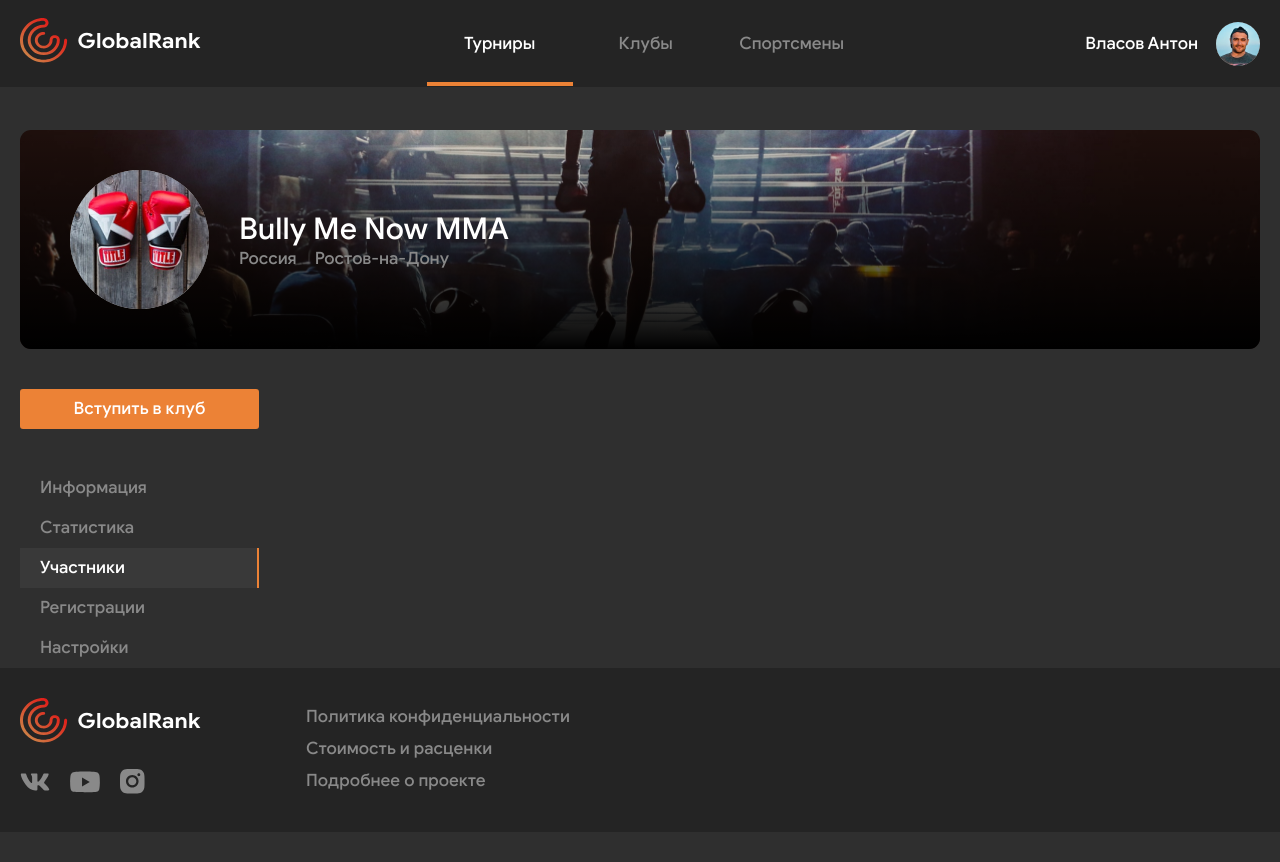
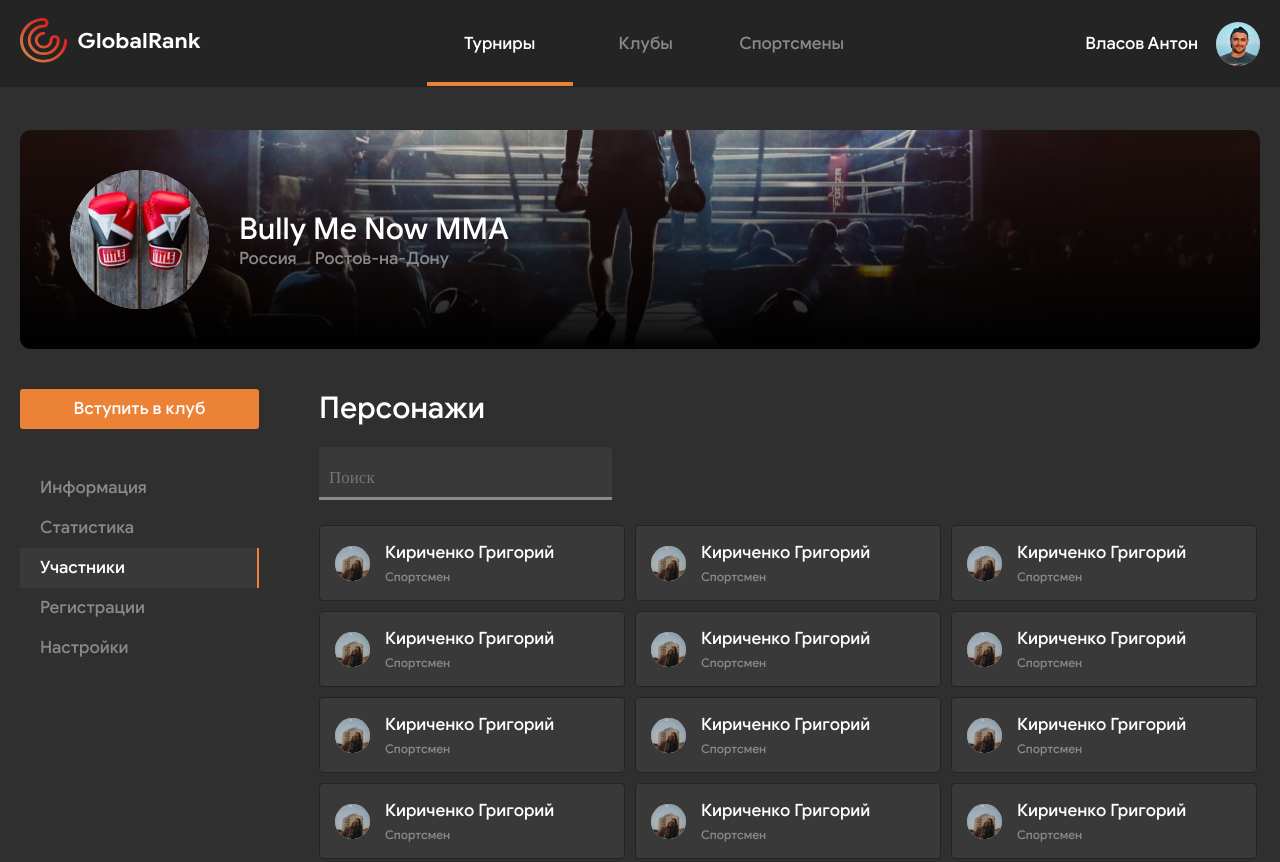
Before and after one commit to puncoviy/rnm-cards, a plain HTML site: page index.html in a window 1280 px wide. Shown: the top 862 px of the page. Before the commit the page ends 832 px from the top, so only its background shows below. Drawn offline with Linux system fonts and the light colour scheme; files whose address does not match are found by name.

Commit message:
feat: add cardlist basic styles

```diff
--- a/css/style.css
+++ b/css/style.css
@@ -247,8 +247,13 @@ a.active {
 
 /* SECTION NAVIGATION */
 
+.section__box {
+    display: flex;
+    gap: 60px;
+}
+
 .section__navigation {
-    width: 239px;
+    flex-basis: 239px;
 }
 
 .section__navigation-btn {
@@ -299,9 +304,74 @@ a.active {
     background-color: #EC8236;
 }
 
+/* CARD LIST */
+
+.section__cards {
+    flex-basis: 938px;
+}
+
+.section__cards-title {
+    font-size: 30px;
+    line-height: 38px;
+    color: #fff;
+    margin-bottom: 20px;
+}
+
+.section__cards-search {
+    width: 293px;
+    height: 53px;
+    padding: 22px 10px 10px 10px;
+    font-family: 'Google Sans';
+    font-style: normal;
+    font-weight: 500;
+    font-size: 17px;
+    line-height: 22px;
+    color: #fff;
+    background-color: #393939;
+    border: none;
+    border-radius: 4px 4px 0px 0px;
+    border-bottom: 3px solid #898989;
+    margin-bottom: 25px;
+}
+.section__cards-list {
+    display: flex;
+    flex-wrap: wrap;
+    gap: 10px;
+}
+.section__cards-item {
+    cursor: pointer;
+    width: 306px;
+    min-height: 75px;
+    background: #393939;
+    border: 1px solid #242424;
+    border-radius: 4px;
+    padding: 16px 15px;
+    display: flex;
+    align-items: center;
+    gap: 15px;
+}
+.section__cards-item--img {
+    border-radius: 50%;
+    width: 35px;
+    height: 35px;
+}
+.section__cards-item--box {
+}
+.section__cards-item--title {
+    color: #fff;
+    margin-bottom: 5px;
+}
+.section__cards-item--subtitle {
+    font-weight: 400;
+    font-size: 12px;
+    line-height: 15px;
+    color: #898989;
+}
+
 /* FOOTER */
 
 .footer {
+    margin-top: 100px;
     background-color: #242424;
     padding: 30px 0;
     min-height: 164px;
--- a/index.html
+++ b/index.html
@@ -49,6 +49,7 @@
                 </div>
             </div>
 
+            <div class="section__box">
                 <div class="section__navigation">
                     <a href="#" class="section__navigation-btn">Вступить в клуб</a>
                     <a href="#" class="section__navigation-link">Информация</a>
@@ -58,10 +59,10 @@
                     <a href="#" class="section__navigation-link">Настройки</a>
                 </div>
 
-            <!-- <div class="section__cards">
+                <div class="section__cards">
                     <h1 class="visually-hidden">Карточки персонажей Rick and Morty</h1>
                     <h2 class="section__cards-title">Персонажи</h2>
-                <input type="search" name="search" id="search" placeholder="Поиск">
+                    <input class="section__cards-search" type="search" name="search" id="search" placeholder="Поиск">
                     <ul class="section__cards-list">
                         <li class="section__cards-item">
                             <img class="section__cards-item--img" src="./img/card.jpg" alt="card">
@@ -148,7 +149,9 @@
                             </div>
                         </li>
                     </ul>
-            </div> -->
+                </div>
+            </div>
+
         </div>
     </main>
 
```
Lines whose indentation alone changed are shown as unchanged.
